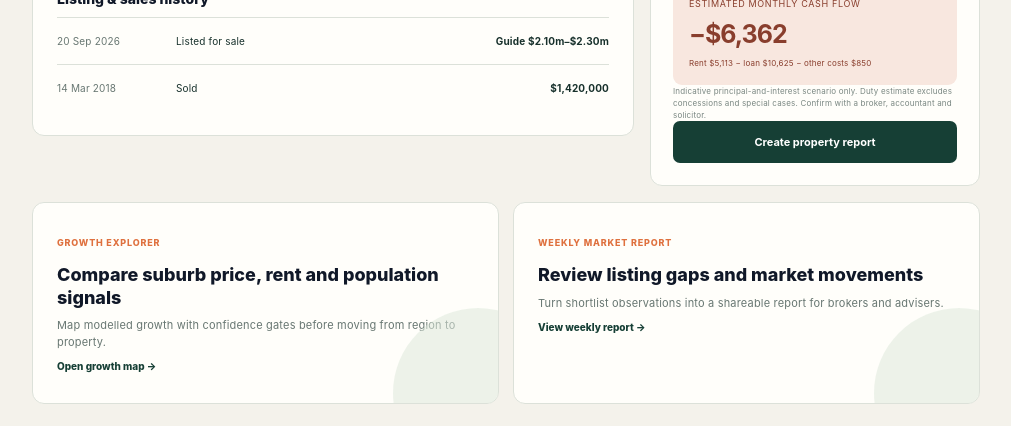
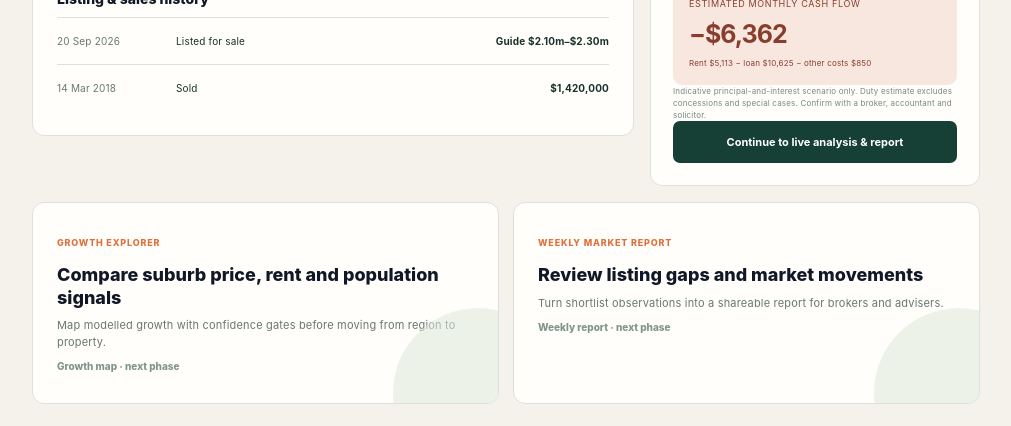
Before and after one commit to fintie/smart-developer, a React (Vite) app in the folder frontend/: page / in a window 1280 px wide. Shown: the part 1820-2246 px from the top of the page, without its empty margins (266-1277 px from the left). Built offline with nearby package versions, Linux system fonts and the light colour scheme; no server answers.

Commit message:
Clarify staged market tools

```diff
--- a/frontend/src/App.css
+++ b/frontend/src/App.css
@@ -1411,6 +1411,7 @@ body { background: #f8fafc; }
 .market-tools h3 { max-width: 440px; margin: 8px 0; font-size: 18px; }
 .market-tools p { max-width: 500px; color: var(--sd-muted); font-size: 11px; line-height: 1.55; }
 .market-tools button { position: relative; z-index: 1; padding: 0; border: 0; color: var(--sd-green); background: transparent; cursor: pointer; font-size: 10px; font-weight: 800; }
+.market-tools button:disabled { cursor: default; opacity: .55; }
 
 @media (max-width: 1050px) {
   .listing-grid { grid-template-columns: 1fr 1fr; }
--- a/frontend/src/components/MarketIntelligence.tsx
+++ b/frontend/src/components/MarketIntelligence.tsx
@@ -102,13 +102,13 @@ export function MarketIntelligence() {
           <div className="upfront-summary"><span>Estimated cash required</span><strong>{money(finance.upfront)}</strong><div><span>Deposit <b>{money(finance.deposit)}</b></span><span>NSW transfer duty <b>{money(finance.duty)}</b></span><span>Legal & inspections <b>{money(4400)}</b></span></div></div>
           <div className={finance.cashFlow >= 0 ? "cashflow-summary positive" : "cashflow-summary negative"}><span>Estimated monthly cash flow</span><strong>{finance.cashFlow >= 0 ? "+" : "−"}{money(Math.abs(finance.cashFlow))}</strong><small>Rent {money(finance.rentMonthly)} − loan {money(finance.repayment)} − other costs {money(monthlyCosts)}</small></div>
           <p className="calculator-note">Indicative principal-and-interest scenario only. Duty estimate excludes concessions and special cases. Confirm with a broker, accountant and solicitor.</p>
-          <button className="report-cta" type="button">Create property report</button>
+          <button className="report-cta" type="button" onClick={() => document.getElementById("search")?.scrollIntoView({ behavior: "smooth" })}>Continue to live analysis & report</button>
         </aside>
       </div>
 
       <div className="market-tools">
-        <article><span>Growth explorer</span><h3>Compare suburb price, rent and population signals</h3><p>Map modelled growth with confidence gates before moving from region to property.</p><button type="button">Open growth map →</button></article>
-        <article><span>Weekly market report</span><h3>Review listing gaps and market movements</h3><p>Turn shortlist observations into a shareable report for brokers and advisers.</p><button type="button">View weekly report →</button></article>
+        <article><span>Growth explorer</span><h3>Compare suburb price, rent and population signals</h3><p>Map modelled growth with confidence gates before moving from region to property.</p><button type="button" disabled>Growth map · next phase</button></article>
+        <article><span>Weekly market report</span><h3>Review listing gaps and market movements</h3><p>Turn shortlist observations into a shareable report for brokers and advisers.</p><button type="button" disabled>Weekly report · next phase</button></article>
       </div>
     </section>
   );
```
